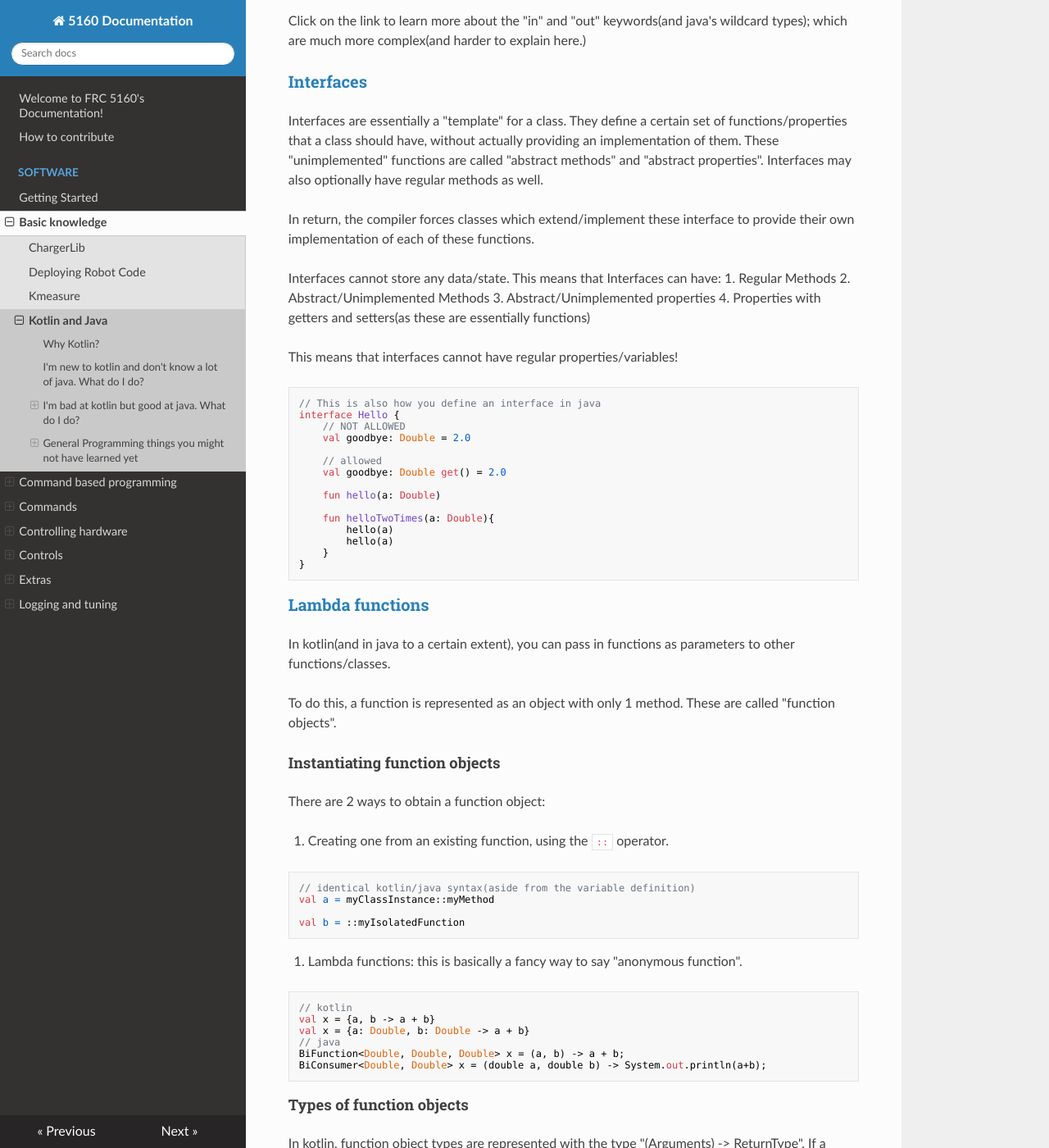
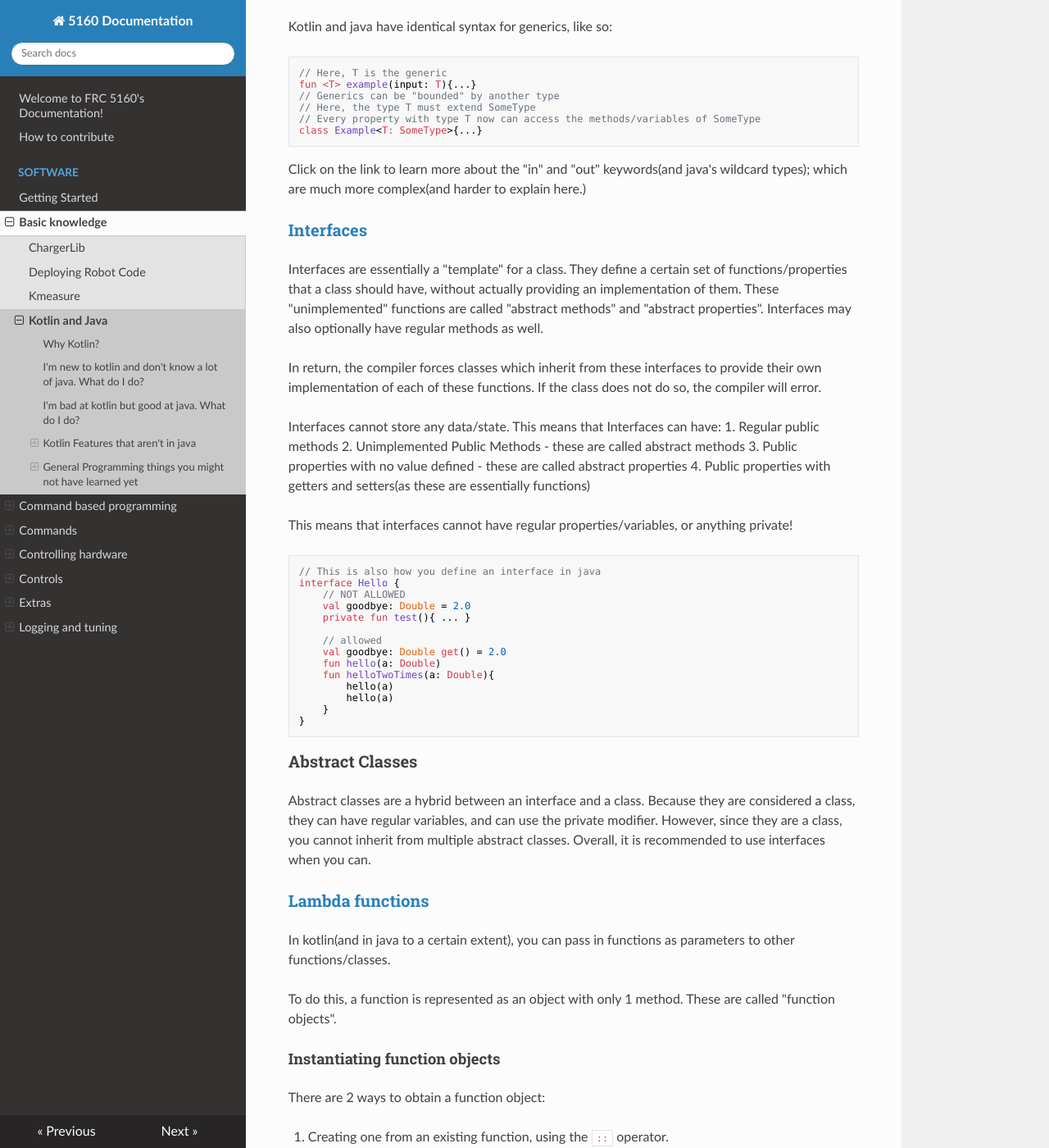
Before and after one commit to frc-5160-the-chargers/5160-docs, an MkDocs documentation site: the page built from docs/software/basic-knowledge/kotlin-and-java.md, in a window 1280 px wide and 1400 px high, scrolled down 4357 px. Shown: the whole window at 82% size. Built offline with MkDocs 1.6.1, drawn with Linux system fonts in a browser that asks for light colours; nearby versions of some CDN libraries; some of the changed text lies outside the part shown.

Commit message:
Small changes to kotlin-and-java.md

````diff
--- a/docs/software/basic-knowledge/kotlin-and-java.md
+++ b/docs/software/basic-knowledge/kotlin-and-java.md
@@ -30,7 +30,8 @@ Here is a quick guide to switch to kotlin from java.
 | Class Instantiation     | ```val x = ClassName()```                                | ```ClassName x = new ClassName();```                   |
 | Switch Statements       | ["when" statement](https://www.baeldung.com/kotlin/when) | "switch case" statement                                |
 | "Anything" Type         | ```Any```                                                | ```Object```                                           |
-| Extending other classes | ```class Child: Parent & constructor(p1, p2): super()``` | ```class Child extends Parent & super() method call``` |
+| Extending other classes | ```class Child: Parent & constructor(p1, p2): super()``` | ```class Child extends Parent & super()```             |
+| Overriding methods      | ```override fun overridenFunction(){ ... }```            | ```@Override public void method(){ ... }```            |
 
 Most other things, such as if statements, class definitions, and return statements,
 are identical. Kotlin also doesn't require semicolons at the end of statements.
@@ -51,7 +52,11 @@ class A: B {
 }
 ```
 
-### Kotlin Features that aren't in java
+## Kotlin Features that aren't in java
+
+### Overriding properties
+In kotlin, you can define abstract properties in interfaces/abstract classes and have other classes "override"
+these properties.
 
 ### [Extension methods: ](https://kotlinlang.org/docs/extensions.html)
 You can "extend" a class with new methods, like so:
@@ -178,8 +183,8 @@ class WithPrimaryConstructorObject(
 
 ## General Programming things you might not have learned yet
 
-Note: if you are a really experienced programmer, you can probably skip this section.
-If not, this will likely be a good read.
+Note: if you are a really experienced programmer, you should take a quick look
+over this section to understand how these work in kotlin. If not, read this section carefully.
 
 ### [Generics](https://kotlinlang.org/docs/generics.html)
 
@@ -209,34 +214,41 @@ without actually providing an implementation of them. These "unimplemented"
 functions are called "abstract methods" and "abstract properties".
 Interfaces may also optionally have regular methods as well.
 
-In return, the compiler forces classes which extend/implement these interface
-to provide their own implementation of each of these functions.
+In return, the compiler forces classes which inherit from these interfaces
+to provide their own implementation of each of these functions. If the class
+does not do so, the compiler will error.
 
 Interfaces cannot store any data/state. This means that Interfaces can have:
-1. Regular Methods
-2. Abstract/Unimplemented Methods
-3. Abstract/Unimplemented properties
-4. Properties with getters and setters(as these are essentially functions)
+1. Regular public methods
+2. Unimplemented Public Methods - these are called abstract methods
+3. Public properties with no value defined - these are called abstract properties
+4. Public properties with getters and setters(as these are essentially functions)
 
-This means that interfaces cannot have regular properties/variables!
+This means that interfaces cannot have regular properties/variables,
+or anything private!
 
 ```
 // This is also how you define an interface in java
 interface Hello {
     // NOT ALLOWED
     val goodbye: Double = 2.0
+    private fun test(){ ... }
 
     // allowed
     val goodbye: Double get() = 2.0
-
     fun hello(a: Double)
-
     fun helloTwoTimes(a: Double){
         hello(a)
         hello(a)
     }
 }
 ```
+
+### Abstract Classes
+Abstract classes are a hybrid between an interface and a class. Because they are
+considered a class, they can have regular variables, and can use the
+private modifier. However, since they are a class, you cannot inherit from multiple
+abstract classes. Overall, it is recommended to use interfaces when you can.
 
 ### [Lambda functions](https://kotlinlang.org/docs/lambdas.html)
 
````
